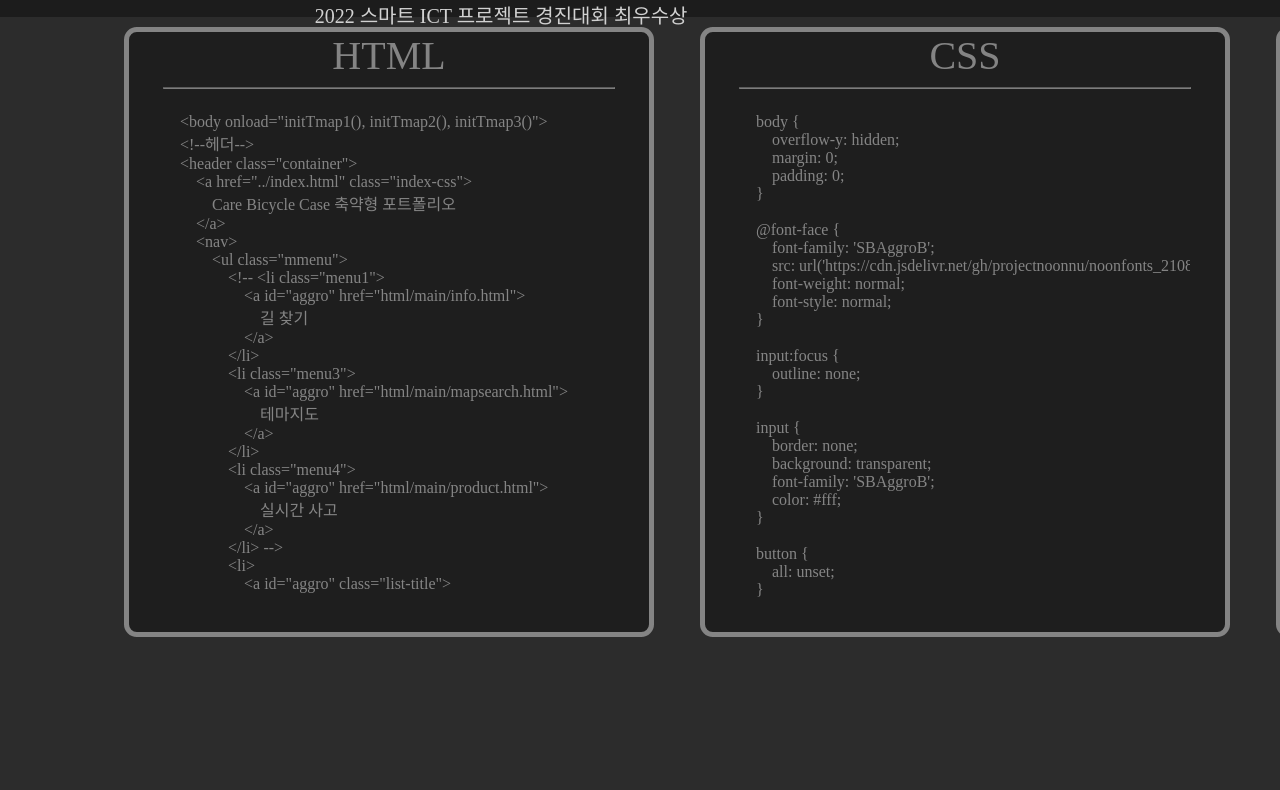
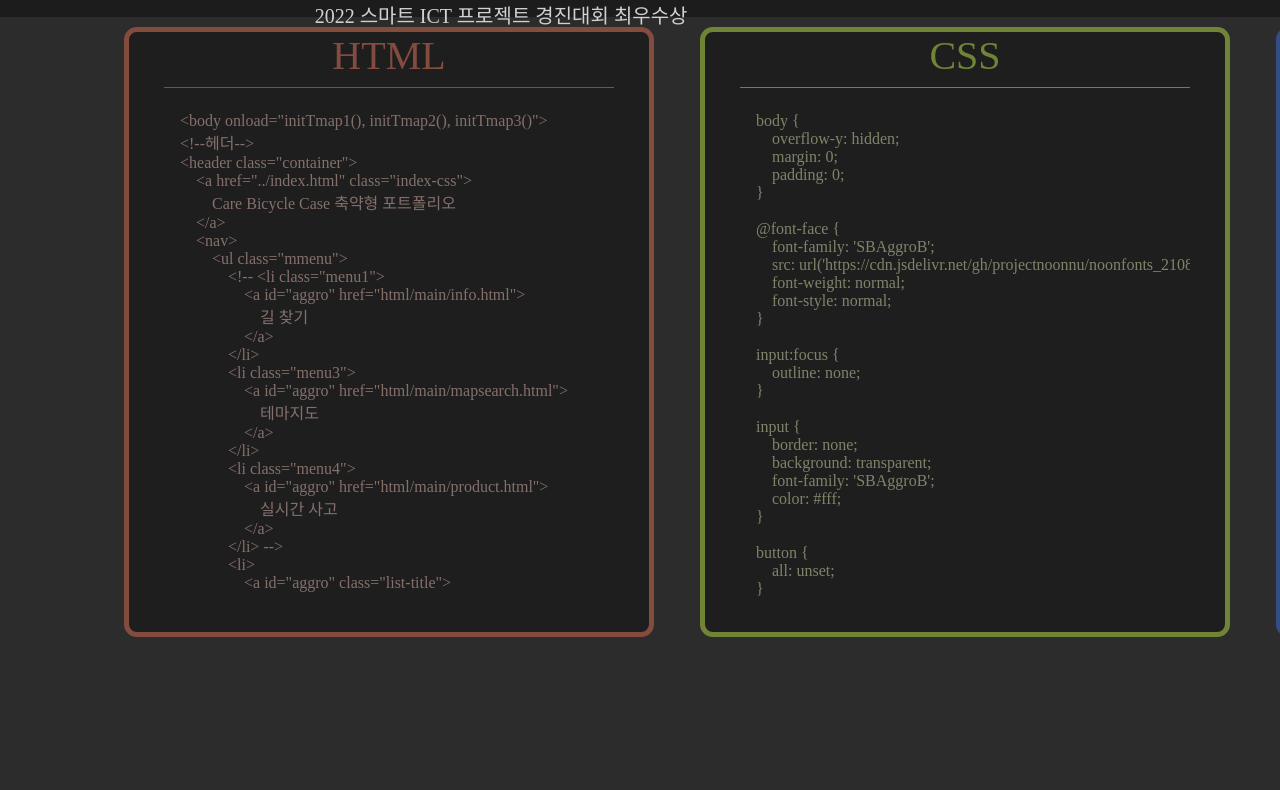
Before and after one commit to gusgh00/DMU-project, a plain HTML site: page html/admin.html in a window 1280 px wide. Shown: the part 783-1573 px from the top of the page. Drawn offline with nearby package versions, Linux system fonts and the light colour scheme; a script that the page names is missing; a web font is replaced by a local one.

Commit message:
code view style update

```diff
--- a/css/codediv.css
+++ b/css/codediv.css
@@ -56,7 +56,7 @@
     left: 20%;
     margin-left: -260px;
     border-radius: 0.8rem;
-    border: 5px solid #fff;
+    border: 5px solid rgb(255, 112, 83);
     background-color: rgb(0, 0, 0);
 }
 
@@ -71,7 +71,7 @@
     left: 50%;
     margin-left: -260px;
     border-radius: 0.8rem;
-    border: 5px solid #fff;
+    border: 5px solid rgb(203, 255, 59);
     background-color: rgb(0, 0, 0);
 }
 
@@ -86,21 +86,46 @@
     left: 80%;
     margin-left: -260px;
     border-radius: 0.8rem;
-    border: 5px solid #fff;
+    border: 5px solid rgb(56, 119, 255);
     background-color: rgb(0, 0, 0);
 }
 
-.code-title {
-    color: #fff;
+.code-1-title {
+    color: rgb(255, 112, 83);
+    font-size: 40px;
+    font-family: 'EliceDigitalBaeum_Bold';
+}
+.code-2-title {
+    color: rgb(203, 255, 59);
+    font-size: 40px;
+    font-family: 'EliceDigitalBaeum_Bold';
+}
+.code-3-title {
+    color: rgb(56, 119, 255);
     font-size: 40px;
     font-family: 'EliceDigitalBaeum_Bold';
 }
 
-hr {
+.hr-1 {
+    background-color: rgb(255, 112, 83);
     width: 450px;
+    height: 1px;
+    border: 0;
+}
+.hr-2 {
+    width: 450px;
+    background-color: rgb(203, 255, 59);
+    height: 1px;
+    border: 0;
+}
+.hr-3 {
+    width: 450px;
+    background-color: rgb(56, 119, 255);
+    height: 1px;
+    border: 0;
 }
 
-.code-div-div {
+.code-div-1-div {
     position: absolute;
     width: 450px;
     height: 500px;
@@ -109,7 +134,29 @@ hr {
     overflow-x: auto;
     left: 50%;
     margin-left: -225px;
-    color: #fff;
+    color: rgb(255, 203, 193);
+}
+.code-div-2-div {
+    position: absolute;
+    width: 450px;
+    height: 500px;
+    text-align: left;
+    overflow-y: scroll;
+    overflow-x: auto;
+    left: 50%;
+    margin-left: -225px;
+    color: rgb(236, 255, 185);
+}
+.code-div-3-div {
+    position: absolute;
+    width: 450px;
+    height: 500px;
+    text-align: left;
+    overflow-y: scroll;
+    overflow-x: auto;
+    left: 50%;
+    margin-left: -225px;
+    color: rgb(203, 219, 255);
 }
 pre {
     font-family: 'EliceDigitalBaeum_Bold';
--- a/html/admin.html
+++ b/html/admin.html
@@ -76,9 +76,9 @@
                 <input type="button" class="onoff-btn" id="onoff" onclick="onoff()">
             </div>
             <div class="code-1-div">
-                <span class="code-title">HTML</span>
-                <hr>
-                <div class="code-div-div">
+                <span class="code-1-title">HTML</span>
+                <hr class="hr-1">
+                <div class="code-div-1-div">
 <pre>
     &lt;body onload="initTmap1(), initTmap2(), initTmap3()"&gt;
     &lt;!--헤더--&gt;
@@ -221,9 +221,9 @@
                 </div>
             </div>
             <div class="code-2-div">
-                <span class="code-title">CSS</span>
-                <hr>
-                <div class="code-div-div">
+                <span class="code-2-title">CSS</span>
+                <hr class="hr-2">
+                <div class="code-div-2-div">
 <pre>
     body {
         overflow-y: hidden;
@@ -408,9 +408,9 @@
                 </div>
             </div>
             <div class="code-3-div">
-                <span class="code-title">JavaScript</span>
-                <hr>
-                <div class="code-div-div">
+                <span class="code-3-title">JavaScript</span>
+                <hr class="hr-3">
+                <div class="code-div-3-div">
 <pre>
     var map;
     var map1;
```
Also changed, not shown: html/mapmarker.html (+9 -9 lines), html/mapsearch.html (+9 -9 lines).
